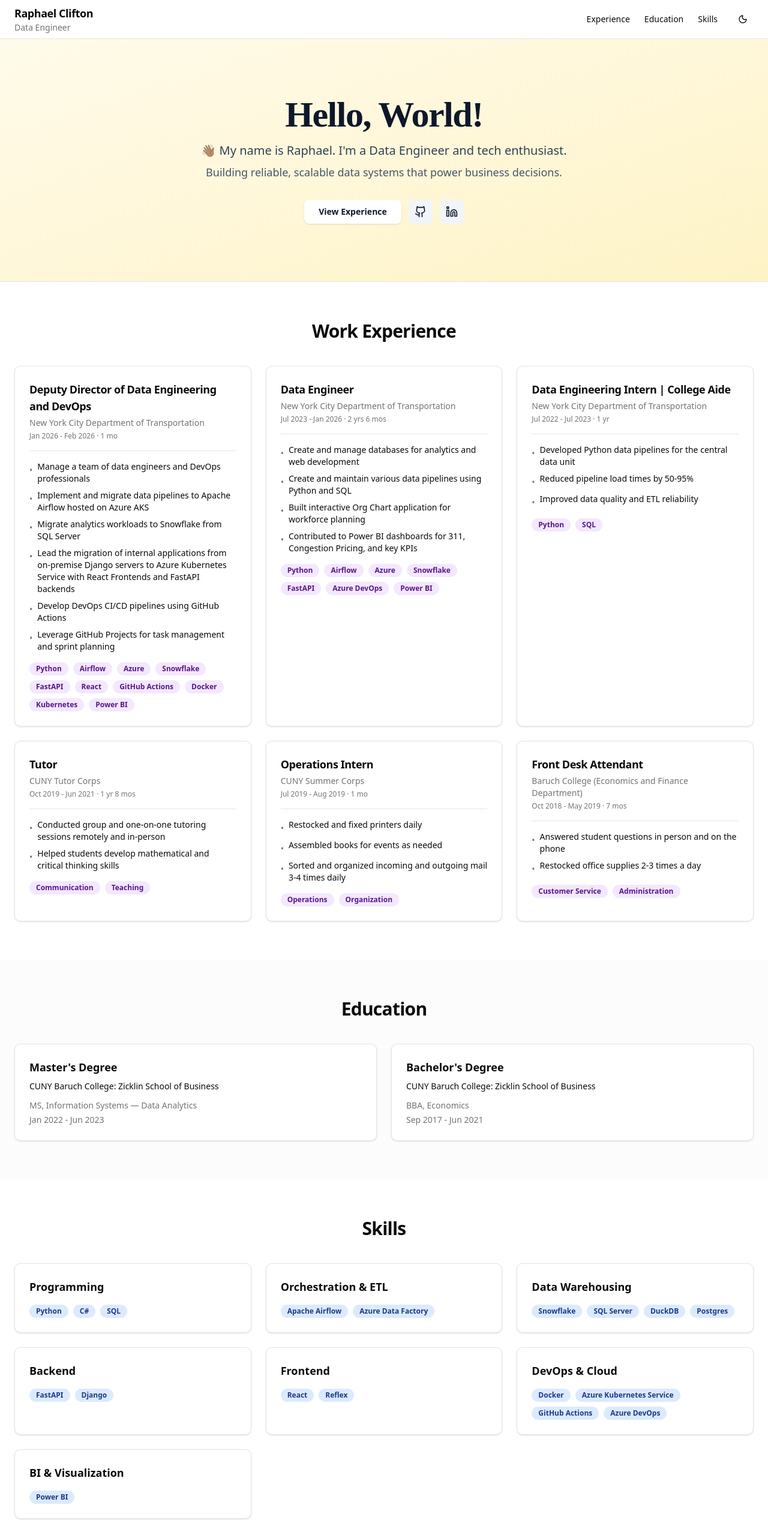
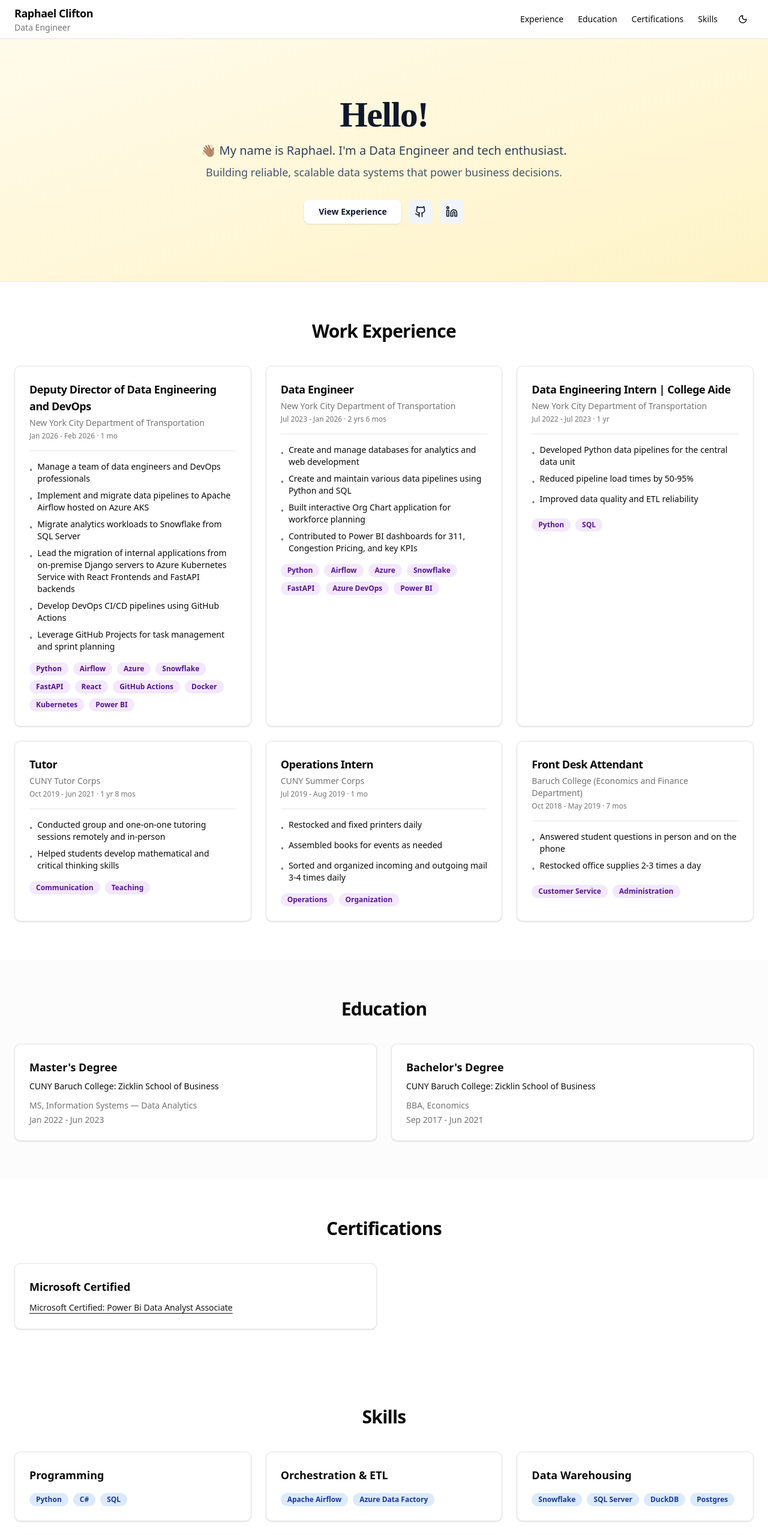
Before and after one commit to RaphCodec/Resume, a React (Vite) app: page / in a window 1280 px wide. Shown: the top 2559 px of the page at 60% size. Built offline with nearby package versions, Linux system fonts and the light colour scheme.

Commit message:
feat: add certificates section (#14)

```diff
--- a/src/App.tsx
+++ b/src/App.tsx
@@ -75,6 +75,7 @@ function App() {
           <div className="hidden sm:flex items-center gap-6">
             <a href="#experience" className="text-sm font-medium transition-colors hover:text-primary">Experience</a>
             <a href="#education" className="text-sm font-medium transition-colors hover:text-primary">Education</a>
+            <a href="#certifications" className="text-sm font-medium transition-colors hover:text-primary">Certifications</a>
             <a href="#skills" className="text-sm font-medium transition-colors hover:text-primary">Skills</a>
             <button
               onClick={toggleDarkMode}
@@ -103,6 +104,7 @@ function App() {
             <div className="px-4 py-3 space-y-2">
               <a onClick={() => setMobileOpen(false)} href="#experience" className="block text-sm font-medium">Experience</a>
               <a onClick={() => setMobileOpen(false)} href="#education" className="block text-sm font-medium">Education</a>
+              <a onClick={() => setMobileOpen(false)} href="#certifications" className="block text-sm font-medium">Certifications</a>
               <a onClick={() => setMobileOpen(false)} href="#skills" className="block text-sm font-medium">Skills</a>
               <button
                 onClick={() => { toggleDarkMode(); setMobileOpen(false); }}
@@ -119,7 +121,7 @@ function App() {
       {/* Hero */}
       <header className="w-full border-b bg-gradient-to-br from-amber-50 to-amber-100 text-slate-900 dark:from-violet-600 dark:via-purple-600 dark:to-purple-700 dark:text-white">
         <div className="max-w-7xl mx-auto px-6 flex flex-col items-center justify-center py-24 text-center">
-          <h2 className="text-5xl sm:text-6xl mb-4 font-bold tracking-tight text-slate-900 dark:text-white" style={{ fontFamily: 'Brush Script MT, cursive' }}>Hello, World!</h2>
+          <h2 className="text-5xl sm:text-6xl mb-4 font-bold tracking-tight text-slate-900 dark:text-white" style={{ fontFamily: 'Brush Script MT, cursive' }}>Hello!</h2>
           <p className="text-xl mb-2 text-slate-700 dark:text-white/90">👋🏽 My name is Raphael. I'm a Data Engineer and tech enthusiast.</p>
           <p className="text-lg mb-8 max-w-2xl text-slate-600 dark:text-white/80">Building reliable, scalable data systems that power business decisions.</p>
           <div className="flex items-center gap-3">
@@ -249,6 +251,26 @@ function App() {
         </div>
       </section>
 
+      {/* Certifications */}
+      <section id="certifications" className="w-full py-16 bg-background">
+        <div className="max-w-7xl mx-auto px-6">
+          <h3 className="text-3xl font-bold tracking-tight text-center mb-10">Certifications</h3>
+          <div className="grid gap-6 md:grid-cols-2">
+            <div className="rounded-lg border bg-card text-card-foreground shadow-sm p-6">
+              <h4 className="text-lg font-semibold mb-2">Microsoft Certified</h4>
+              <a
+                href="https://learn.microsoft.com/en-us/users/raphaelclifton-4116/credentials/14042a9b6a8da295?ref=https://www.linkedin.com/"
+                target="_blank"
+                rel="noreferrer"
+                className="text-sm text-primary underline underline-offset-4 hover:text-primary/80"
+              >
+                Microsoft Certified: Power Bi Data Analyst Associate
+              </a>
+            </div>
+          </div>
+        </div>
+      </section>
+
       {/* Skills */}
       <section id="skills" className="w-full py-16 bg-background">
         <div className="max-w-7xl mx-auto px-6">
@@ -259,7 +281,7 @@ function App() {
               'Orchestration & ETL': ['Apache Airflow', 'Azure Data Factory'],
               'Data Warehousing': ['Snowflake', 'SQL Server', 'DuckDB', 'Postgres'],
               'Backend': ['FastAPI', 'Django'],
-              'Frontend': ['React', 'Reflex'],
+              'Frontend': ['React'],
               'DevOps & Cloud': ['Docker', 'Azure Kubernetes Service', 'GitHub Actions', 'Azure DevOps'],
               'BI & Visualization': ['Power BI'],
             }).map(([category, skills]) => (
```
